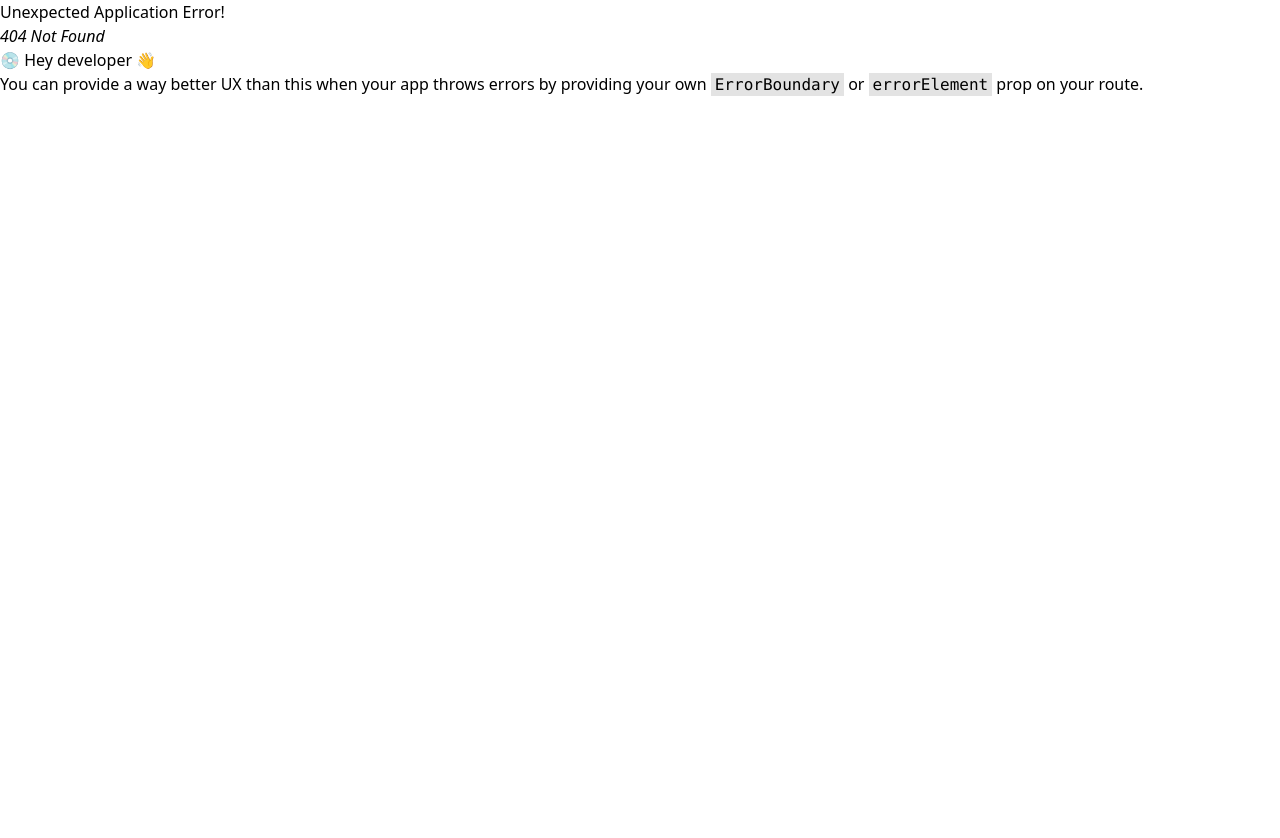
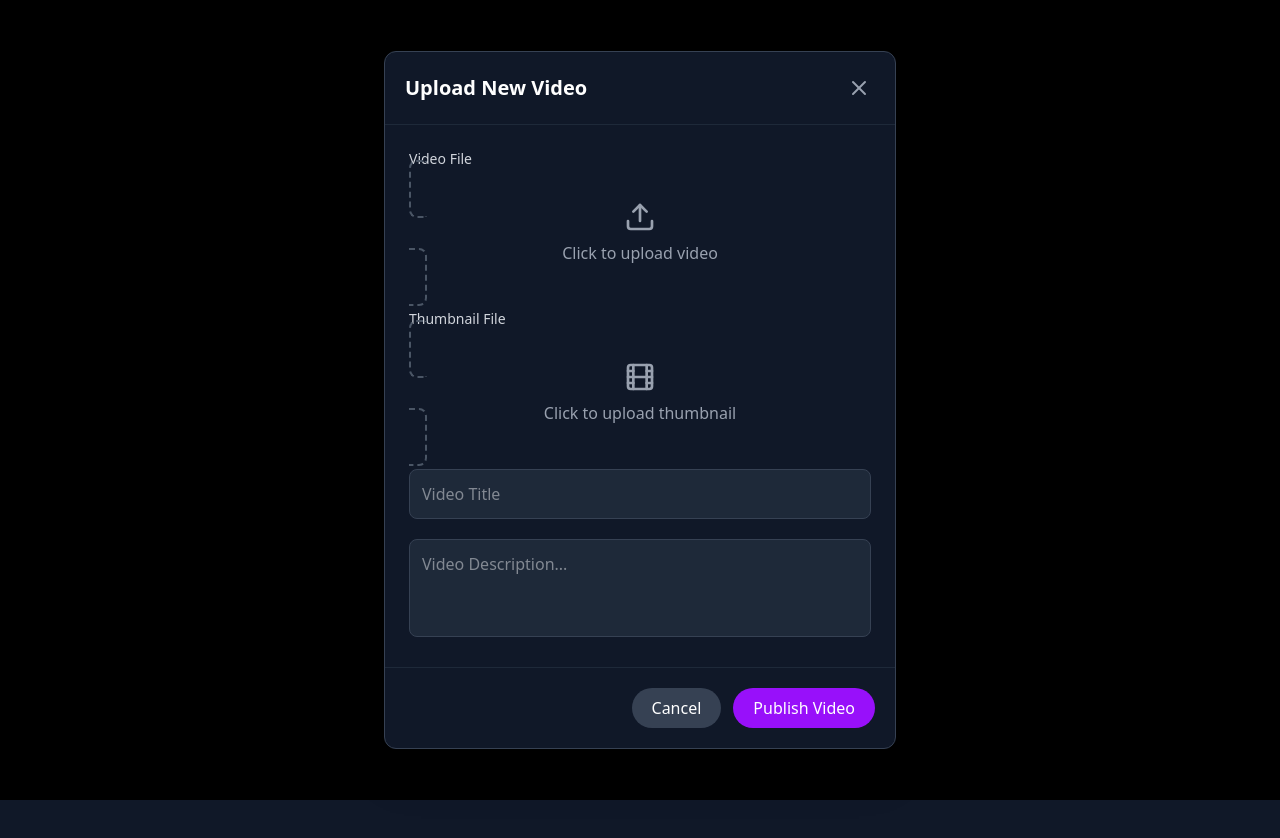
Before and after one commit to Mrgaurav23/VIDIA_FRONTEND, a React (Vite) app: page /upload in a window 1280 px wide. Before the commit this address had no page. Shown: the top 838 px of the page. Before the commit the page ends 800 px from the top, so only its background shows below. Built offline with nearby package versions, Linux system fonts and the light colour scheme.

Commit message:
feat: add UploadModel and UploadPage components; update routing for video upload functionality

```diff
--- a/src/component/header/Header.jsx
+++ b/src/component/header/Header.jsx
@@ -35,7 +35,7 @@ function Header({ toggleSidebar }) {
       {/* Right Section: Actions and Profile */}
       <div className="flex items-center space-x-3">
         <button className='p-2 rounded-full text-gray-300 hover:bg-gray-800 hover:text-purple-400 transition duration-150" aria-label="Upload Video'>
-          <Upload className="w-6 h-6" />
+          <Upload className="w-6 h-6" onClick={() => navigate("/upload")} />
         </button>
         <button
           className="p-2 rounded-full text-gray-300 hover:bg-gray-800 hover:text-purple-400 transition duration-150"
--- a/src/component/index.js
+++ b/src/component/index.js
@@ -17,6 +17,8 @@ import PlaylistsView from './profiledashboard/PlaylistsView.jsx';
 import api from '../utils/axios.js';
 import VideoPlayerPage from './videoPlayerPage/VideoPlayerPage.jsx';
 import useFetch from '../hooks/useFetch.js'
+import UploadModel from './videoPlayerPage/UploadModel.jsx';
+import UploadPage from '../pages/UploadPage.jsx'
 
 export {
     Header,
@@ -40,4 +42,6 @@ export {
     api,
 
     VideoPlayerPage,
+    UploadModel,
+    UploadPage
 }
--- /dev/null
+++ b/src/component/videoPlayerPage/UploadModel.jsx
@@ -0,0 +1,179 @@
+import React, { useState } from "react";
+import { X, Upload, Film, File } from "lucide-react";
+import { api } from "../index.js";
+import { useNavigate } from "react-router-dom";
+
+function UploadModel({ onClose }) {
+  const navigate = useNavigate();
+
+  const [videoFile, setVideoFile] = useState(null);
+  const [thumbnailFile, setThumbnailFile] = useState(null);
+  const [title, setTitle] = useState("");
+  const [description, setDescription] = useState("");
+  const [isLoading, setIsLoading] = useState(false);
+
+  const handleFileChange = (e, setFile, type) => {
+    const selectedFile = e.target.files[0];
+    if (!selectedFile) return;
+
+    if (!selectedFile.type.startsWith(type)) {
+      alert(`Please upload a correct ${type} file`);
+      return;
+    }
+
+    setFile(selectedFile);
+  };
+
+  const handleUpload = async (e) => {
+    e.preventDefault();
+    if (!videoFile || !thumbnailFile || !title || !description) return;
+
+    try {
+      setIsLoading(true);
+
+      const formData = new FormData();
+      formData.append("videoFile", videoFile);
+      formData.append("thumbnail", thumbnailFile);
+      formData.append("title", title);
+      formData.append("description", description);
+
+      const res = await api.post("/video", formData, {
+        headers: { "Content-Type": "multipart/form-data" },
+      });
+
+      alert("✅ Video Uploaded Successfully!");
+
+      navigate("/home");
+      onClose();
+    } catch (error) {
+      console.error(error);
+      alert("❌ Upload Failed! Try again.");
+    } finally {
+      setIsLoading(false);
+    }
+  };
+
+  return (
+    <div className="fixed inset-0 bg-black bg-opacity-70 z-50 flex items-center justify-center p-4">
+      <div className="bg-gray-900 rounded-xl shadow-2xl w-full max-w-lg transform transition-all border border-gray-700 max-h-[90vh] flex flex-col">
+
+        {/* Header */}
+        <div className="p-5 border-b border-gray-800 flex justify-between items-center">
+          <h2 className="text-xl font-bold text-white">Upload New Video</h2>
+          <button onClick={onClose} className="p-1 rounded-full text-gray-400 hover:bg-gray-700">
+            <X className="w-6 h-6" />
+          </button>
+        </div>
+
+        {/* Content */}
+        <div className="flex-1 overflow-y-auto">
+          <form className="p-6 space-y-5">
+
+            {/* Video */}
+            <div>
+              <label className="text-sm text-gray-300 mb-2 block">Video File</label>
+              <label
+                htmlFor="video-upload"
+                className="border-2 border-dashed border-gray-600 rounded-lg p-4 text-center hover:border-purple-500 cursor-pointer"
+              >
+                <input
+                  id="video-upload"
+                  type="file"
+                  accept="video/*"
+                  onChange={(e) => handleFileChange(e, setVideoFile, "video/")}
+                  className="hidden"
+                  disabled={isLoading}
+                />
+
+                {videoFile ? (
+                  <div className="text-green-400 text-sm">
+                    <Film className="w-8 h-8 mx-auto mb-2" />
+                    {videoFile.name}
+                  </div>
+                ) : (
+                  <>
+                    <Upload className="w-8 h-8 mx-auto mb-2 text-gray-400" />
+                    <p className="text-gray-400">Click to upload video</p>
+                  </>
+                )}
+              </label>
+            </div>
+
+            {/* Thumbnail */}
+            <div>
+              <label className="text-sm text-gray-300 mb-2 block">Thumbnail File</label>
+              <label
+                htmlFor="thumbnail-upload"
+                className="border-2 border-dashed border-gray-600 rounded-lg p-4 text-center hover:border-purple-500 cursor-pointer"
+              >
+                <input
+                  id="thumbnail-upload"
+                  type="file"
+                  accept="image/*"
+                  onChange={(e) => handleFileChange(e, setThumbnailFile, "image/")}
+                  className="hidden"
+                  disabled={isLoading}
+                />
+
+                {thumbnailFile ? (
+                  <div className="text-green-400">
+                    <File className="w-8 h-8 mx-auto mb-2" />
+                    {thumbnailFile.name}
+                  </div>
+                ) : (
+                  <>
+                    <Film className="w-8 h-8 mx-auto mb-2 text-gray-400" />
+                    <p className="text-gray-400">Click to upload thumbnail</p>
+                  </>
+                )}
+              </label>
+            </div>
+
+            {/* Title */}
+            <input
+              type="text"
+              placeholder="Video Title"
+              className="w-full p-3 bg-gray-800 border border-gray-700 rounded-lg text-gray-200"
+              value={title}
+              onChange={(e) => setTitle(e.target.value)}
+              disabled={isLoading}
+            />
+
+            {/* Description */}
+            <textarea
+              placeholder="Video Description..."
+              rows="3"
+              className="w-full p-3 bg-gray-800 border border-gray-700 rounded-lg text-gray-200 resize-none"
+              value={description}
+              onChange={(e) => setDescription(e.target.value)}
+              disabled={isLoading}
+            ></textarea>
+
+          </form>
+        </div>
+
+        {/* Footer */}
+        <div className="flex justify-end gap-3 p-5 border-t border-gray-800">
+          <button
+            onClick={onClose}
+            className="px-5 py-2 bg-gray-700 text-white rounded-full"
+            disabled={isLoading}
+          >
+            Cancel
+          </button>
+
+          <button
+            onClick={handleUpload}
+            disabled={isLoading || !videoFile || !thumbnailFile || !title || !description}
+            className="px-5 py-2 bg-purple-600 text-white rounded-full hover:bg-purple-700"
+          >
+            {isLoading ? "Uploading..." : "Publish Video"}
+          </button>
+        </div>
+
+      </div>
+    </div>
+  );
+}
+
+export default UploadModel;
--- a/src/main.jsx
+++ b/src/main.jsx
@@ -9,6 +9,7 @@ import Signup from "./pages/Signup.jsx";
 import Home from "./pages/Home.jsx";
 import { ProfileDashboard } from "./component/index.js";
 import {VideoPlayerPage} from './component/index.js'
+import {UploadPage} from './component/index.js'
 
 const router = createBrowserRouter([
   {
@@ -31,7 +32,6 @@ const router = createBrowserRouter([
         path: "home",
         element: <Home />,
       },
-      //profile routes
       {
         path: "profile",
         element: <ProfileDashboard initialTab="subscriptions" />,
@@ -44,6 +44,10 @@ const router = createBrowserRouter([
         path: "watch/:videoId",
         element: <VideoPlayerPage  />,
       },
+
+      { path: "upload",
+        element: <UploadPage />
+      },
     ],
   },
 ]);
--- /dev/null
+++ b/src/pages/UploadPage.jsx
@@ -0,0 +1,12 @@
+import React from "react";
+import {UploadModel} from "../component/index.js";
+
+function UploadPage() {
+  return (
+    <div className="pt-20">
+      <UploadModel onClose={() => window.history.back()} />
+    </div>
+  );
+}
+
+export default UploadPage;
```
